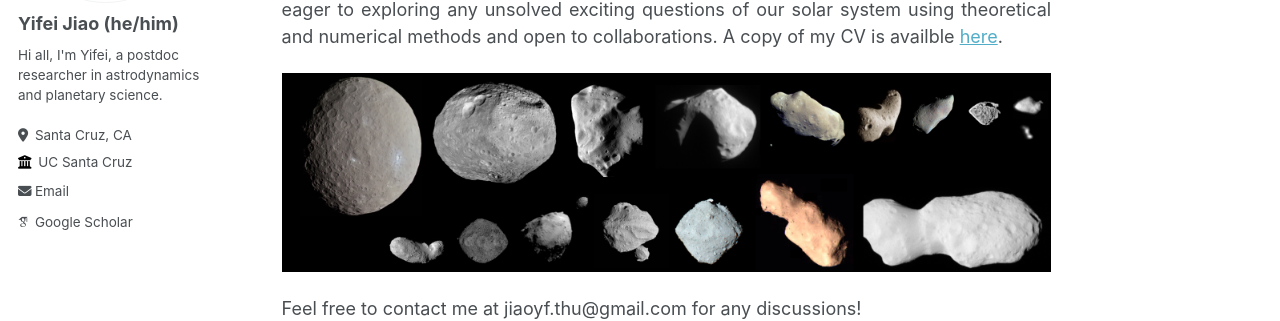
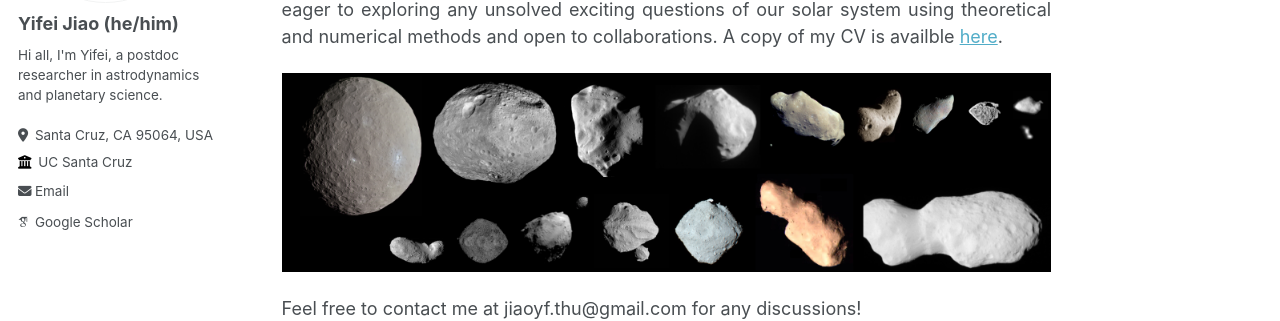
Before and after one commit to jiaoyf-thu/jiaoyf-thu.github.io, a Jekyll site: the page built from _pages/about.md, in a window 1280 px wide. Shown: the part 278-599 px from the top of the page. Built offline with Jekyll 4.4.1, drawn with Linux system fonts in a browser that asks for light colours; some web fonts are replaced.

Commit message:
Update _config.yml

```diff
--- a/_config.yml
+++ b/_config.yml
@@ -25,7 +25,7 @@ author:
   name             : "Yifei Jiao (he/him)"
   pronouns         : # "he/him"
   bio              : "Hi all, I'm Yifei, a postdoc researcher in astrodynamics and planetary science."
-  location         : "Santa Cruz, CA"
+  location         : "Santa Cruz, CA 95064, USA"
   employer         : "UC Santa Cruz"
   uri              : # URL
   email            : "jiaoyf.thu@gmail.com"
```
